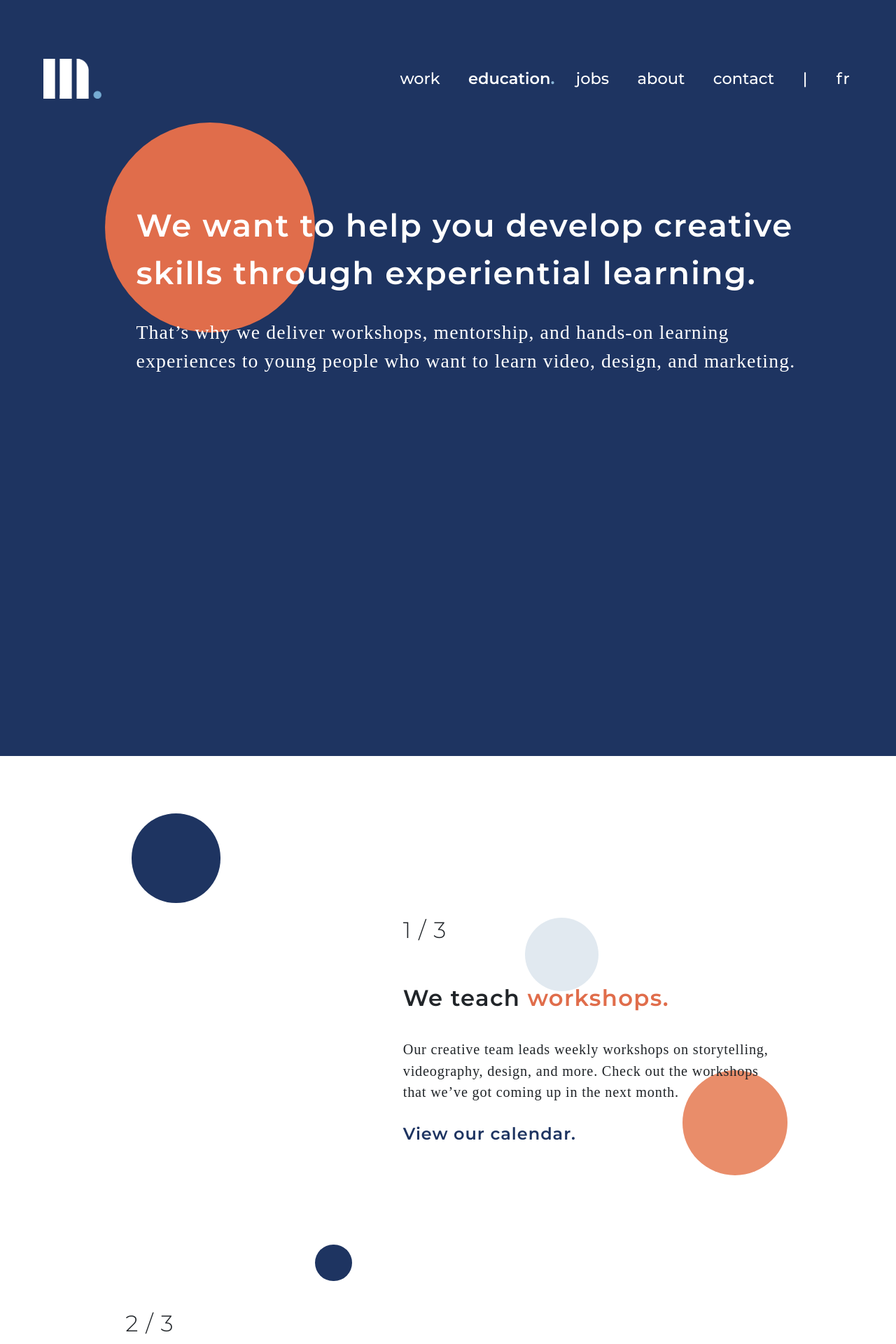
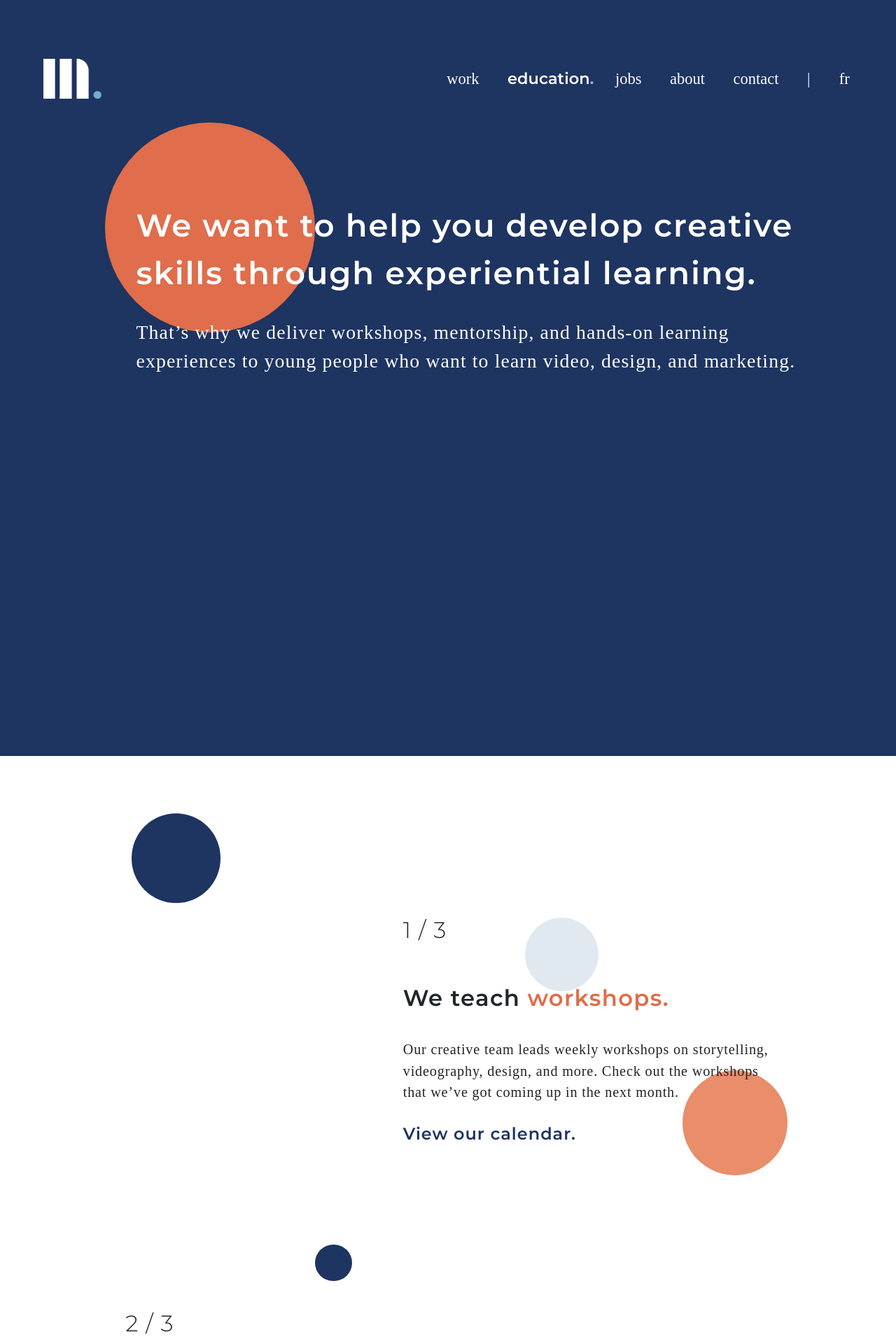
Before and after one commit to Thain/MMC_site, a Jekyll site: the page built from main-pages/education.md, in a window 1280 px wide. Shown: the top 1920 px of the page at 70% size. Built offline with Jekyll 4.4.1, drawn with Linux system fonts in a browser that asks for light colours; some web fonts are replaced.

Commit message:
fix menu-white font

```diff
--- a/_includes/menu-white.html
+++ b/_includes/menu-white.html
@@ -27,7 +27,7 @@
   .menubar:hover { opacity: 1 !important }
   .menubar {
     pointer-events: auto;
-    font-family: 'Montserrat-M';
+    font-family: 'Montserrat-R';
     text-align: left;
     background-color: inherit;
     border: none;
--- a/_layouts/home.html
+++ b/_layouts/home.html
@@ -47,7 +47,7 @@ layout: "wrapper"
   <div class="row py-5">
         <div class="col-8 ">
           <div class="contain">
-            <a href="/work/indigirecruit"><img src="../assets/img/Indigirecruit.png" style="display: block" class="image"></a>
+            <a href="/work/indigirecruit"><img src="../assets/img/indigirecruit.png" style="display: block" class="image"></a>
             <div class="mid"> <div class="text">  my yoshi logo </div> </div>
           </div>
         </div>
```
